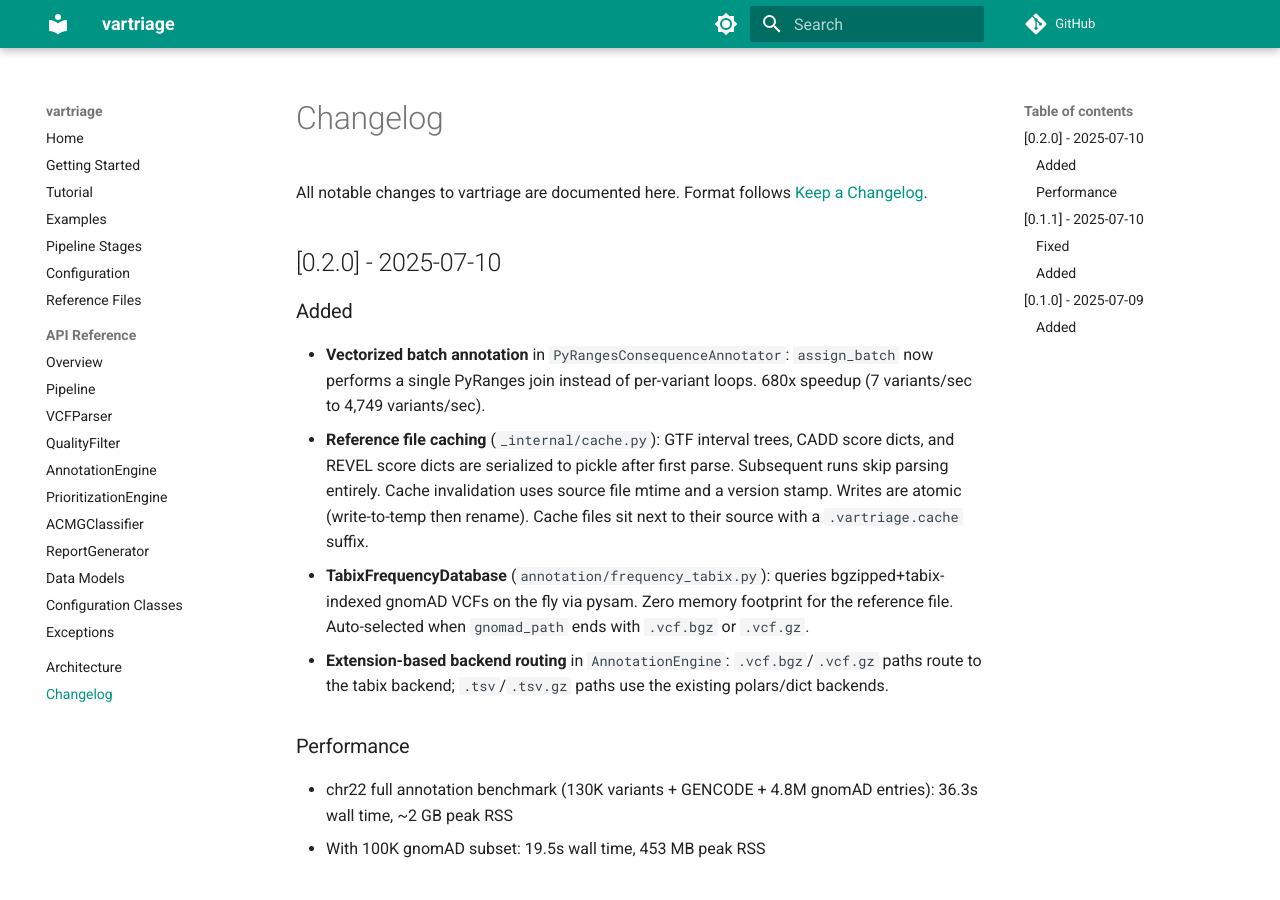
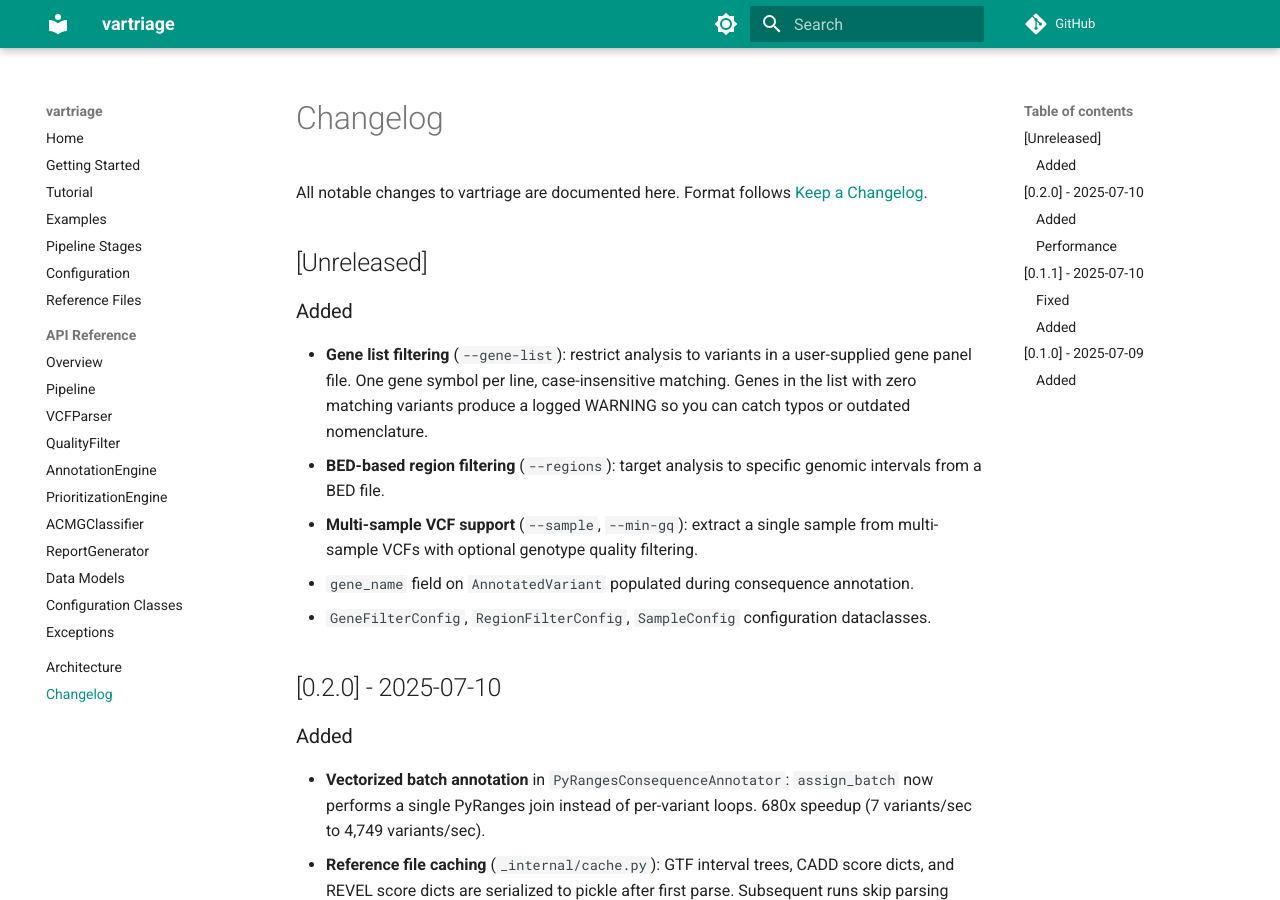
Before and after one commit to Behordeun/vartriage, an MkDocs documentation site: the page built from docs/changelog.md, in a window 1280 px wide and 900 px high. Built offline with MkDocs 1.6.1 and Material for MkDocs 9.7.7, drawn with Linux system fonts in a browser that asks for light colours; comment, search, counter and statistics services are not loaded.

Commit message:
docs: document gene list filtering, region filter, and sample extraction
Update README with new pipeline stages, CLI options, config tables, and gene list file format. Add Unreleased section to changelog.

```diff
--- a/docs/changelog.md
+++ b/docs/changelog.md
@@ -1,6 +1,16 @@
 # Changelog
 
 All notable changes to vartriage are documented here. Format follows [Keep a Changelog](https://keepachangelog.com/en/1.1.0/).
+
+## [Unreleased]
+
+### Added
+
+- **Gene list filtering** (`--gene-list`): restrict analysis to variants in a user-supplied gene panel file. One gene symbol per line, case-insensitive matching. Genes in the list with zero matching variants produce a logged WARNING so you can catch typos or outdated nomenclature.
+- **BED-based region filtering** (`--regions`): target analysis to specific genomic intervals from a BED file.
+- **Multi-sample VCF support** (`--sample`, `--min-gq`): extract a single sample from multi-sample VCFs with optional genotype quality filtering.
+- `gene_name` field on `AnnotatedVariant` populated during consequence annotation.
+- `GeneFilterConfig`, `RegionFilterConfig`, `SampleConfig` configuration dataclasses.
 
 ## [0.2.0] - 2025-07-10
 
```
Also changed, not shown: README.md (+98 -39 lines).
